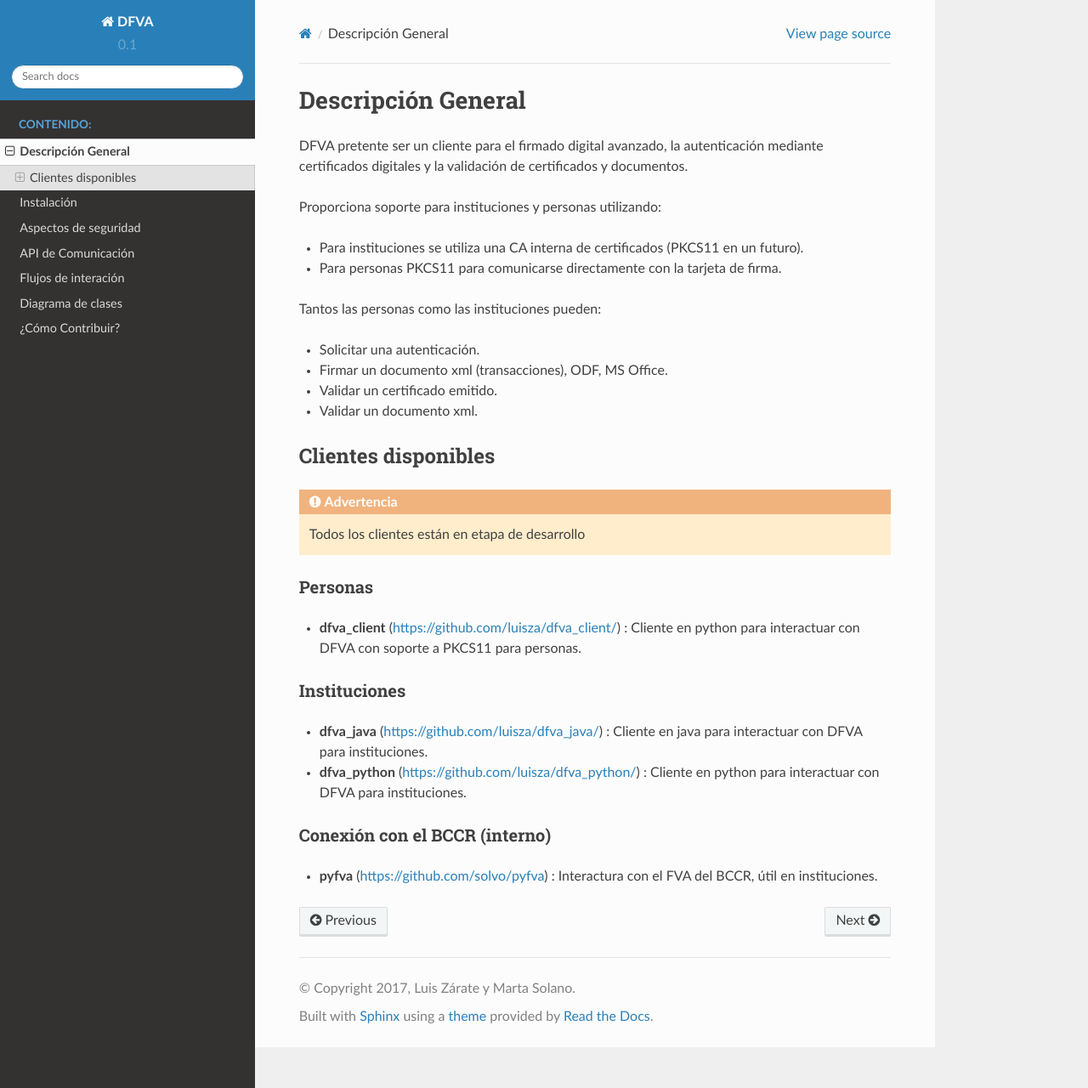
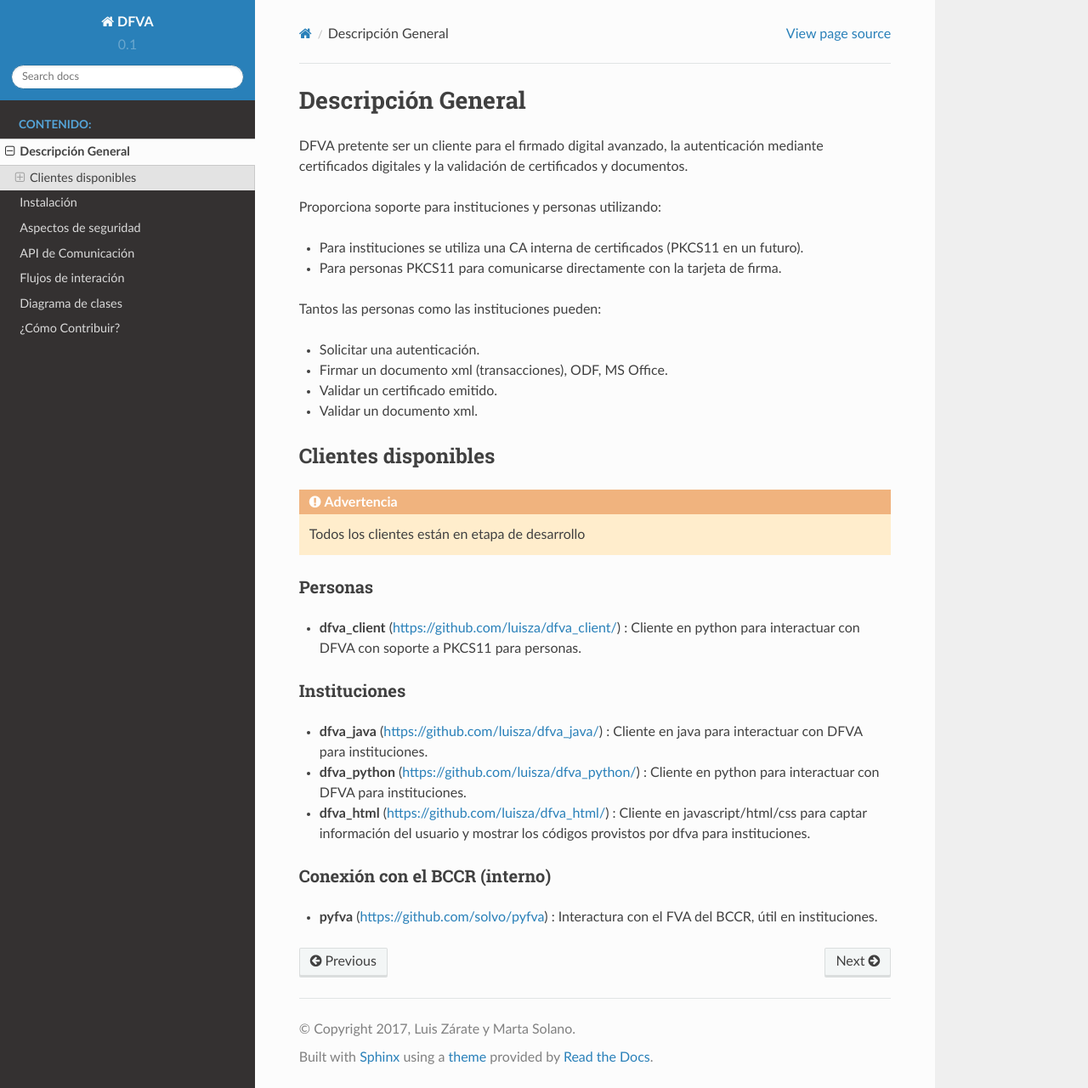
Before and after one commit to luisza/dfva, a Sphinx documentation site: the page built from docs/presentacion.rst, in a window 1280 px wide and 1280 px high. Shown: the whole window at 85% size. Built offline with Sphinx 7.4.7 and the Read the Docs theme 2.0.0, drawn with Linux system fonts in a browser that asks for light colours; formulas are drawn with MathJax 3.

Commit message:
add dfva_html to docs

```diff
--- a/docs/presentacion.rst
+++ b/docs/presentacion.rst
@@ -30,6 +30,7 @@ Instituciones
 
 * **dfva_java** (https://github.com/luisza/dfva_java/) : Cliente en java para interactuar con DFVA para instituciones.
 * **dfva_python** (https://github.com/luisza/dfva_python/) : Cliente en python para interactuar con DFVA para instituciones.
+* **dfva_html** (https://github.com/luisza/dfva_html/) : Cliente en javascript/html/css para captar información del usuario y mostrar los códigos provistos por dfva para instituciones.
 
 Conexión con el BCCR (interno)
 ~~~~~~~~~~~~~~~~~~~~~~~~~~~~~~~
```
